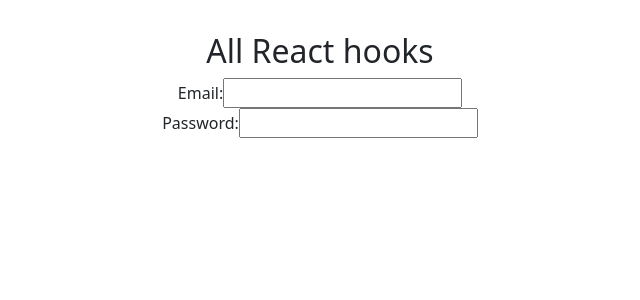
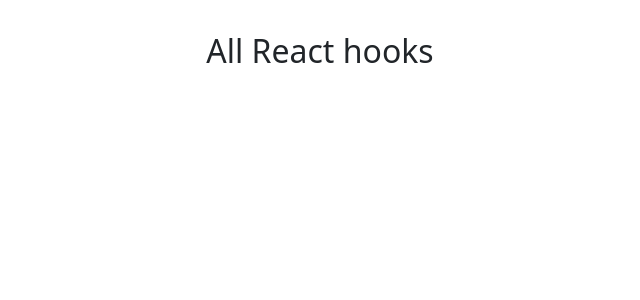
Before and after one commit to birajgrs1/react_js_tutorial, a React (Vite) app in the folder all-hook-concepts/: page / in a window 1280 px wide. Shown: the top 300 px of the page, without its empty margins (320-960 px from the left). Built offline with nearby package versions, Linux system fonts and the light colour scheme.

Commit message:
all hooks concepts completed except useNavigate

```diff
--- a/all-hook-concepts/src/App.jsx
+++ b/all-hook-concepts/src/App.jsx
@@ -2,7 +2,7 @@ import "./App.css";
 import "bootstrap/dist/css/bootstrap.min.css";
 // import UseStateDemo from "./Components/useState/UseStateHookDemo";
 import React from "react";
-import UseIdDemo from "./Components/useId/UseIdComponent";
+// import UseIdDemo from "./Components/useId/UseIdComponent";
 // import UseMemoDemo from "./Components/useMemo/UseMemoHook";
 // import CallbackHookDemo from "./Components/callbackHooks/useCallback/UsingCallbackHook";
 // import WithoutCallback from "./Components/problem_without_callback/WithoutCallback";
@@ -41,7 +41,7 @@ function App() {
      {/* <UseMemoDemo></UseMemoDemo> */}
 
      {/* useId Example */}
-     <UseIdDemo></UseIdDemo>
+     {/* <UseIdDemo></UseIdDemo> */}
 
     </>
   );
```
